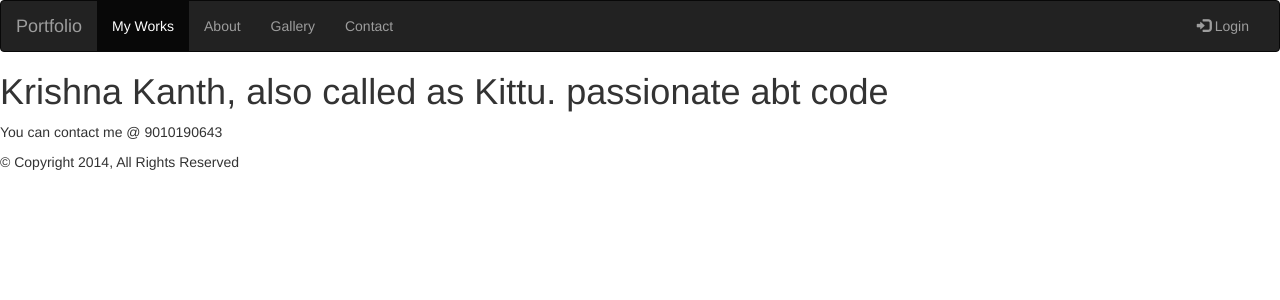
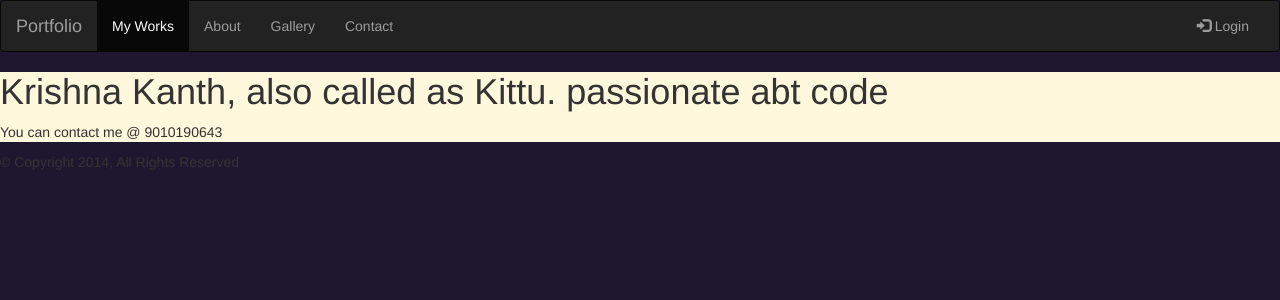
Before and after one commit to kittu603/kittu603.github.io, a Django app: page /aboutme/ in a window 1280 px wide. Shown: the top 300 px of the page. Run offline with Django 3.2, Linux system fonts and the light colour scheme; some libraries are stand-ins or nearby versions.

Commit message:
changed some css colors

```diff
--- a/jobs/templates/jobs/about.html
+++ b/jobs/templates/jobs/about.html
@@ -1,8 +1,10 @@
 <!DOCTYPE html>
 {% extends "jobs/base.html" %}
 {% block body_block %}
+<div class = "about-info">
+    <h1>Krishna Kanth, also called as Kittu. passionate abt code</h1>
+    <p> You can contact me @ 9010190643</p>
+</div>
 
-<h1>Krishna Kanth, also called as Kittu. passionate abt code</h1>
-<p> You can contact me @ 9010190643</p>
 
 {% endblock %}
--- a/jobs/templates/jobs/base.html
+++ b/jobs/templates/jobs/base.html
@@ -10,10 +10,24 @@
     <script src="https://ajax.googleapis.com/ajax/libs/jquery/3.5.1/jquery.min.js"></script>
     <script src="https://maxcdn.bootstrapcdn.com/bootstrap/3.4.1/js/bootstrap.min.js"></script>
     <style>
+        body {
+                background-color: rgb(31, 23, 48);
+        }
+
+        .jumbotron {
+            background: chartreuse;
+        }
         /* Remove the navbar's default margin-bottom and rounded borders */
         .navbar {
             margin-bottom: 0;
             border-radius: o;
+        }
+        .about-info
+        {
+            background-color: cornsilk;
+        }
+        .container-fluid bg-3 text-center{
+            background: black;
         }
 
         /* Add a gray background color and some padding to the footer */
```
Also changed, not shown: 2 other files.
